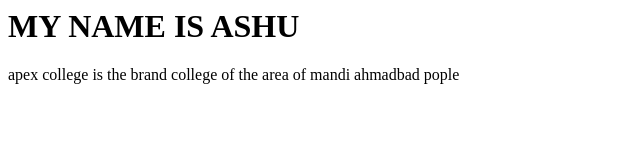
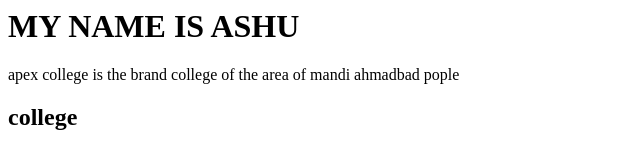
Before and after one commit to ApexCollege-Ahmadabad/local, a plain HTML site: page index.html in a window 1280 px wide. Shown: the whole page, without its empty margins (0-640 px from the left). Drawn offline with Linux system fonts and the light colour scheme.

Commit message:
add new heading

```diff
--- a/index.html
+++ b/index.html
@@ -1,2 +1,3 @@
 <h1> MY NAME IS ASHU </h1>
 <p> apex college is the brand college of the area of mandi ahmadbad pople</p>
+<h2> college</h2>
```
